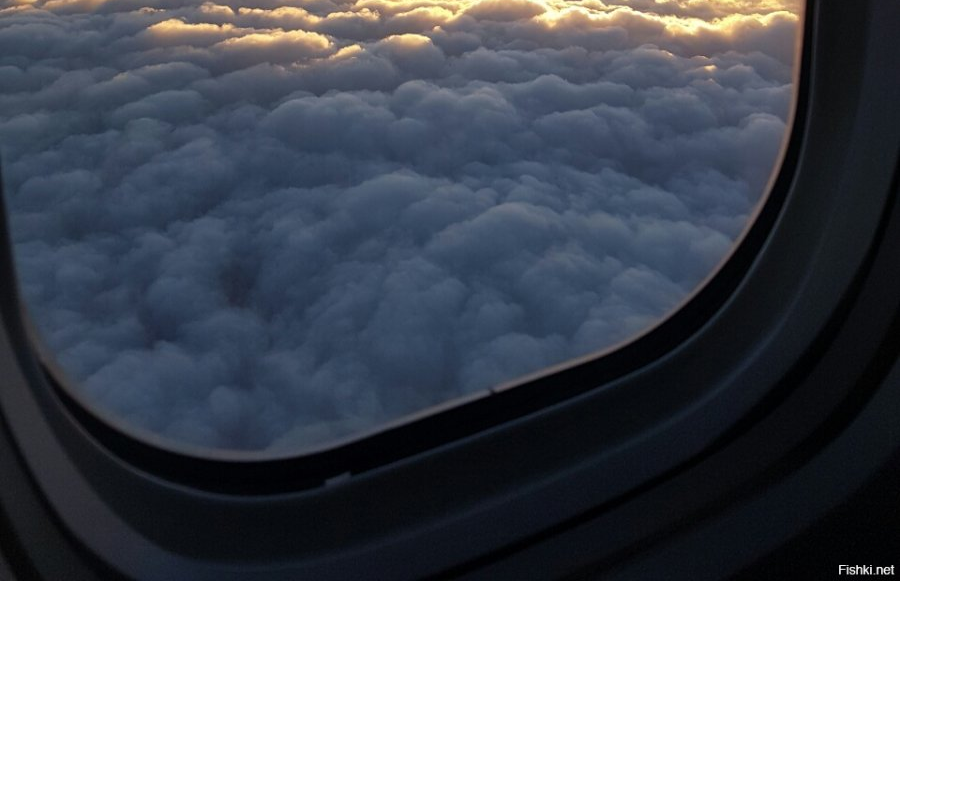
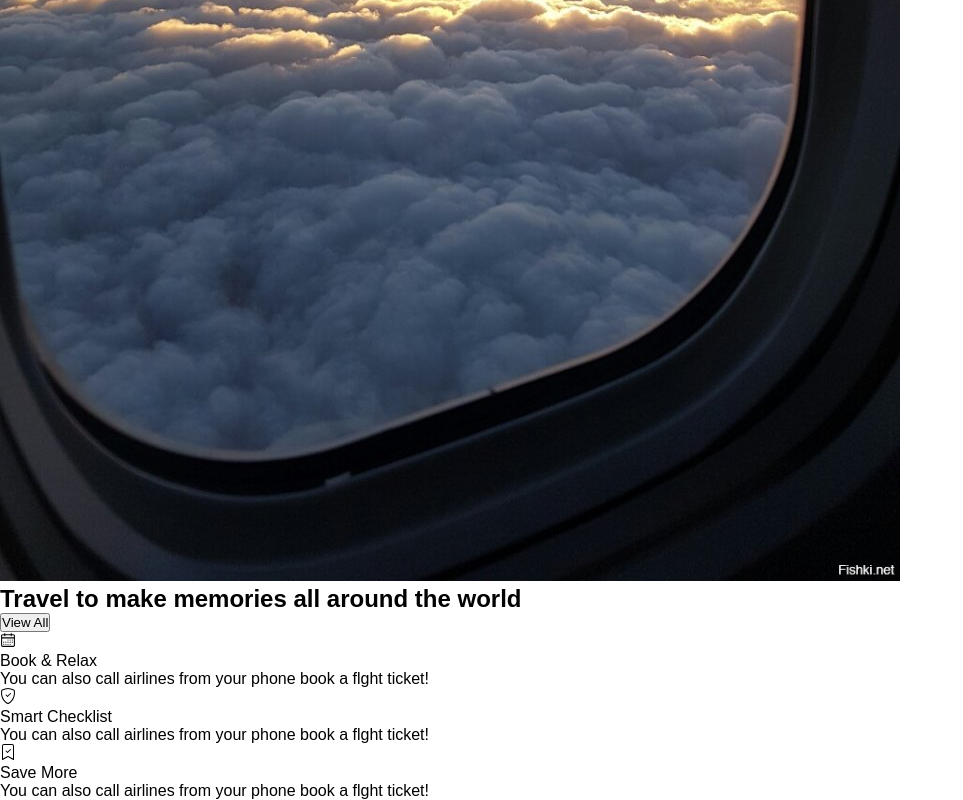
Before and after one commit to HennadiiBorysevych/FlightBooking, a React (Vite) app: page / in a window 1280 px wide. Shown: the part 1425-2225 px from the top of the page, without its empty margins (0-963 px from the left). Before the commit the page ends 2010 px from the top, so only its background shows below. Built offline with nearby package versions, Linux system fonts and the light colour scheme.

Commit message:
feat:info component

```diff
--- a/src/App.jsx
+++ b/src/App.jsx
@@ -13,13 +13,13 @@
     <Navbar />
     <Home />
     <Search/>
+    <Support/>
+    <Info/>
 
-    <Support/>
     {/* <Lounge/>
     <Search/>
     <Travelers/>
     <Subscribers/>
-    <Info/>
     <Footer/> */}
   </div>
 );
--- a/src/components/Info/Info.jsx
+++ b/src/components/Info/Info.jsx
@@ -1,9 +1,43 @@
-import React from 'react'
-
+import { BsBookmarkCheck, BsShieldCheck } from "react-icons/bs";
+import { RxCalendar } from "react-icons/rx";
 const Info = () => {
   return (
-    <div>Info</div>
-  )
-}
+    <div className="info section">
+      <div className="infoContainer container">
+        <div className="titleDiv flex">
+          <h2>Travel to make memories all around the world</h2>
+          <button className="btn">View All</button>
+        </div>
+        <div className="cardsDiv grid">
 
-export default Info
+          <div className="singleCard grid">
+            <div className="iconDiv flex">
+              <RxCalendar className="icon" />
+            </div>
+            <span className="cardTitle">Book & Relax</span>
+            <p>You can also call airlines from your phone book a flght ticket!</p>
+          </div>
+
+          <div className="singleCard grid">
+            <div className="iconDiv flex">
+              <BsShieldCheck className="icon" />
+            </div>
+            <span className="cardTitle">Smart Checklist</span>
+            <p>You can also call airlines from your phone book a flght ticket!</p>
+          </div>
+
+          <div className="singleCard grid">
+            <div className="iconDiv flex">
+              <BsBookmarkCheck className="icon" />
+            </div>
+            <span className="cardTitle">Save More</span>
+            <p>You can also call airlines from your phone book a flght ticket!</p>
+          </div>
+
+        </div>
+      </div>
+    </div>
+  );
+};
+
+export default Info;
--- a/src/components/Support/Support.jsx
+++ b/src/components/Support/Support.jsx
@@ -24,7 +24,7 @@
             </div>
 
             <div className="singleInfo">
-              <span className="number">02</span>
+              <span className="number colorOne">02</span>
               <h4>Chauffeur service at your arrival!</h4>
               <p>
                 Find help with booking and travel plans, see what to expect
@@ -32,8 +32,8 @@
               </p>
             </div>
 
-            <div className="singleInfo">
-              <span className="number">03</span>
+            <div className="singleInfo ">
+              <span className="number colorTwo">03</span>
               <h4>Multi-risk travel insurance</h4>
               <p>
                 Find help with booking and travel plans, see what to expect
```
Also changed, not shown: src/main.scss (+48 -0 lines).
